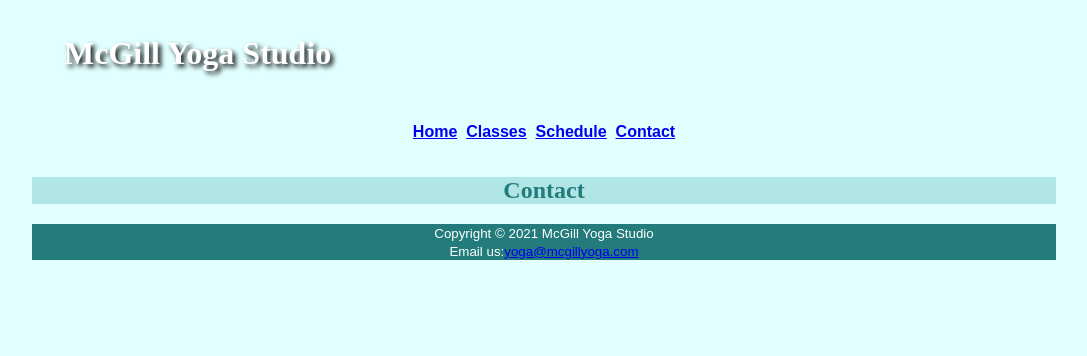
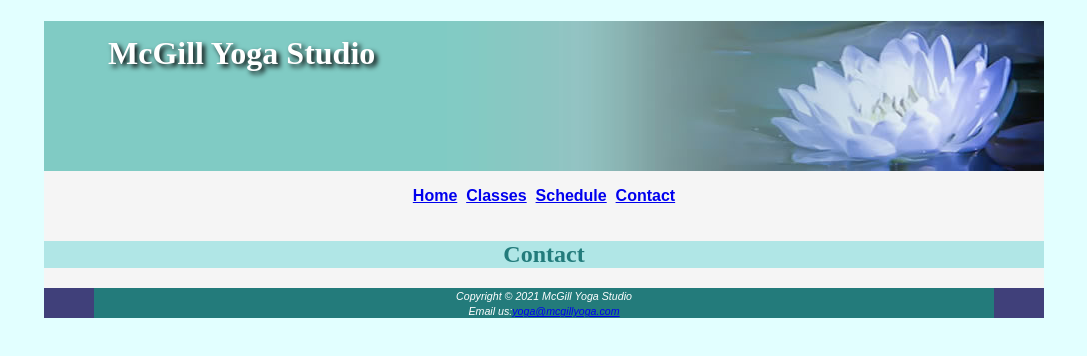
Before and after one commit to mrtriver/McGill_YogaStudio, a plain HTML site: page contact.html in a window 1280 px wide. Shown: the whole page, without its empty margins (96-1183 px from the left). Drawn offline with Linux system fonts and the light colour scheme.

Commit message:
Sheet_07 completed

```diff
--- a/contact.html
+++ b/contact.html
@@ -7,8 +7,10 @@
     <title>Contact</title>
     <link rel="stylesheet" href="styles.css">
 </head>
-<body>
-    <h1>McGill Yoga Studio</h1>
+<div id="wrapper">
+    <body>
+
+        <header><h1>McGill Yoga Studio</h1></header>
     <nav>
         <a href="/index.html">Home</a>&nbsp;
         <a href="/classes.html">Classes</a>&nbsp;
@@ -34,4 +36,6 @@
         }
 </style>
 </body>
+</div>
+
 </html>
--- a/styles.css
+++ b/styles.css
@@ -33,15 +33,22 @@ h2 {
 
 .footer{
     text-align: center;
+    font-style: italic;
     background-color: #237B7B;
     color: white ;
+    border-left: 50px solid #40407A;
+    border-right: 50px solid #40407A;
+    font-size: 0.80em;
+
 }
 
 header {
-    padding-top: 50px;
-    padding-bottom: 20px;
+    height: 150px;
     padding-left: 2em;
-    background-color: #237B7B;
+    background-color: #80CBC4;
+    background-image:url(images/lilyheader.jpg);
+    background-repeat: no-repeat;
+    background-position: right;
 }
 
 #wrapper{
```
